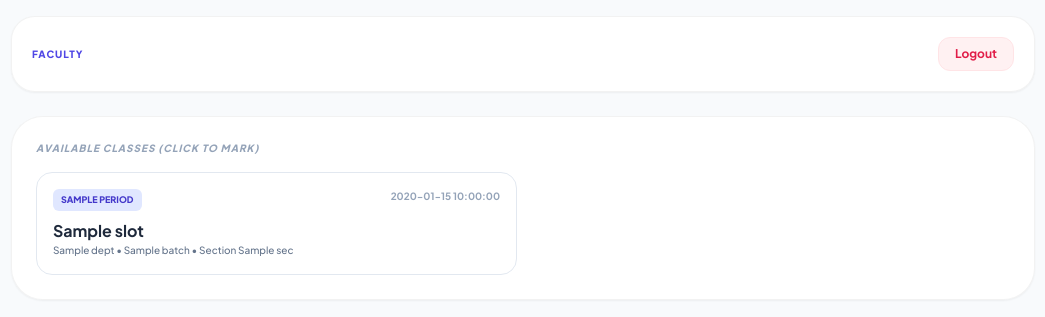
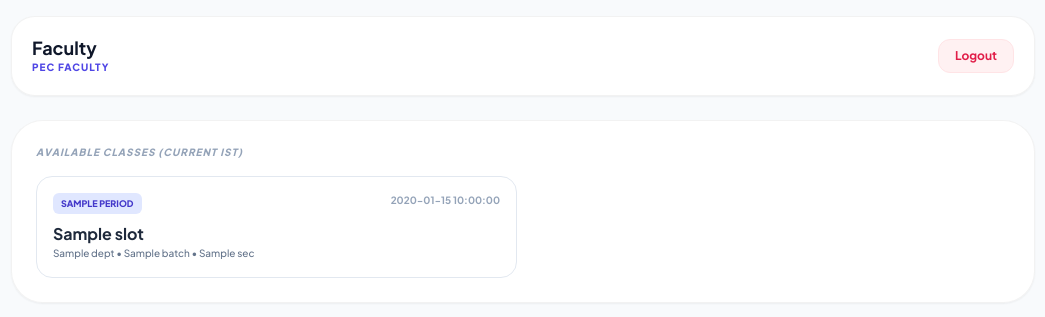
Before and after one commit to aathisudhan/newattendance, a Flask app: template templates/faculty_mark.html in a window 1280 px wide. Shown: the top 317 px of the page, without its empty margins (117-1162 px from the left). Run offline with Flask 3, Linux system fonts and the light colour scheme; the template is opened without the code that fills it: most values are stand-ins (such as "Sample title", 1, 10 or a date in 2020); some libraries are stand-ins or nearby versions.

Commit message:
Update faculty_mark.html

```diff
--- a/templates/faculty_mark.html
+++ b/templates/faculty_mark.html
@@ -20,14 +20,14 @@
 
         <nav class="glass-panel rounded-3xl p-5 flex justify-between items-center shadow-sm">
             <div>
-                <h1 class="text-lg font-bold text-slate-900 leading-tight">{{ session['name'] }}</h1>
-                <p class="text-[10px] font-extrabold text-indigo-600 uppercase tracking-widest">{{ session['dept'] }} Faculty</p>
+                <h1 class="text-lg font-bold text-slate-900 leading-tight">{{ session.get('name', 'Faculty') }}</h1>
+                <p class="text-[10px] font-extrabold text-indigo-600 uppercase tracking-widest">{{ session.get('dept', 'PEC') }} Faculty</p>
             </div>
             <a href="/logout" class="bg-rose-50 px-4 py-2 rounded-xl text-xs font-bold text-rose-600 border border-rose-100">Logout</a>
         </nav>
 
         <div class="glass-panel rounded-[2rem] p-6 shadow-sm">
-            <h2 class="text-[10px] font-black text-slate-400 uppercase tracking-widest mb-4 italic">Available Classes (Click to Mark)</h2>
+            <h2 class="text-[10px] font-black text-slate-400 uppercase tracking-widest mb-4 italic">Available Classes (Current IST)</h2>
             <div class="grid grid-cols-1 md:grid-cols-2 gap-3">
                 {% if slots %}
                     {% for slot in slots %}
@@ -38,18 +38,18 @@
                             <span class="text-[10px] font-bold text-slate-400">{{ slot.time }}</span>
                         </div>
                         <h3 class="font-bold text-slate-800 mt-2">{{ slot.subject }}</h3>
-                        <p class="text-[10px] font-medium text-slate-500">{{ slot.dept }} • {{ slot.batch }} • Section {{ slot.sec }}</p>
+                        <p class="text-[10px] font-medium text-slate-500">{{ slot.dept }} • {{ slot.batch }} • {{ slot.sec }}</p>
                     </button>
                     {% endfor %}
                 {% else %}
                     <div class="col-span-full py-8 text-center">
-                        <p class="text-slate-400 font-bold text-sm">No active classes found for the current time.</p>
+                        <p class="text-slate-400 font-bold text-sm">No assigned periods found for you right now.</p>
                     </div>
                 {% endif %}
             </div>
         </div>
 
-        <div id="marking-area" class="hidden space-y-4">
+        <div id="marking-area" class="hidden space-y-4 pb-20">
             <div class="glass-panel rounded-[2rem] p-6 shadow-xl border-t-4 border-indigo-600">
                 <div class="flex flex-wrap justify-between items-center gap-4 mb-6">
                     <div>
@@ -57,8 +57,8 @@
                         <p id="display-period" class="text-[10px] font-bold text-slate-400 uppercase tracking-widest"></p>
                     </div>
                     <div class="flex gap-2">
-                        <button onclick="markAll('P')" class="bg-emerald-50 text-emerald-600 border border-emerald-200 px-4 py-2 rounded-xl text-[10px] font-black uppercase hover:bg-emerald-600 hover:text-white transition-all">Mark All Present</button>
-                        <button onclick="submitAttendance()" class="bg-slate-900 text-white px-6 py-2 rounded-xl text-[10px] font-black uppercase tracking-widest shadow-lg hover:bg-indigo-600 transition-all">Save to Database</button>
+                        <button onclick="markAll('P')" class="bg-emerald-50 text-emerald-600 border border-emerald-200 px-4 py-2 rounded-xl text-[10px] font-black uppercase hover:bg-emerald-600 hover:text-white transition-all">All Present</button>
+                        <button onclick="submitAttendance()" class="bg-slate-900 text-white px-6 py-2 rounded-xl text-[10px] font-black uppercase tracking-widest shadow-lg hover:bg-indigo-600 transition-all">Submit to Cloud</button>
                     </div>
                 </div>
 
@@ -70,22 +70,19 @@
 
     <script>
         let currentClass = {};
-        let currentSubject = ""; // Global variable to store subject name
+        let currentSubject = "";
         let students = [];
 
         async function loadClass(dept, batch, sec, period, subject) {
-            // Store details for submission
             currentClass = { dept, batch, sec, period };
-            currentSubject = subject; // Store the subject clicked
+            currentSubject = subject;
 
             document.getElementById('display-period').innerText = `${period} | ${subject}`;
-            document.getElementById('display-class').innerText = `${dept} ${batch} - Section ${sec}`;
+            document.getElementById('display-class').innerText = `${dept} ${batch} - ${sec}`;
 
             const listContainer = document.getElementById('student-list');
-            listContainer.innerHTML = '<p class="text-center py-4 text-slate-400 animate-pulse">Fetching student list...</p>';
+            listContainer.innerHTML = '<div class="py-10 text-center text-slate-400 animate-pulse font-bold">Connecting to Database...</div>';
             document.getElementById('marking-area').classList.remove('hidden');
-
-            // Scroll to marking area for better mobile experience
             document.getElementById('marking-area').scrollIntoView({ behavior: 'smooth' });
 
             try {
@@ -93,11 +90,8 @@
                 const res = await fetch(url);
                 const data = await res.json();
 
-                if (!data || Object.keys(data).length === 0) {
-                    listContainer.innerHTML = `
-                        <div class="p-8 text-center bg-red-50 rounded-2xl border border-red-100">
-                            <p class="text-red-600 font-bold">No students found for Section ${sec}.</p>
-                        </div>`;
+                if (!res.ok || !data || Object.keys(data).length === 0) {
+                    listContainer.innerHTML = `<div class="p-8 text-center text-rose-500 font-bold bg-rose-50 rounded-2xl">No students found in ${dept}/${batch}/${sec}.</div>`;
                     return;
                 }
 
@@ -110,31 +104,31 @@
                 renderList();
             } catch (e) {
                 console.error("Fetch Error:", e);
-                alert("Connection error. Is the server running?");
+                alert("Failed to load students. Check server logs.");
             }
         }
 
         function renderList() {
             const container = document.getElementById('student-list');
             container.innerHTML = students.map(s => `
-                <div class="flex items-center justify-between p-3 bg-white border border-slate-100 rounded-2xl shadow-sm">
+                <div class="flex items-center justify-between p-3 bg-white border border-slate-100 rounded-2xl shadow-sm hover:shadow-md transition-shadow">
                     <div class="flex-1 min-w-0 pr-4">
                         <p class="text-[11px] font-black text-slate-800 truncate uppercase">${s.name}</p>
                         <p class="text-[9px] font-bold text-slate-400 tracking-tighter">${s.roll}</p>
                     </div>
 
                     <div class="flex bg-slate-50 p-1 rounded-xl">
-                        <button onclick="setStatus('${s.roll}', 'P')" class="status-btn px-4 py-1.5 rounded-lg text-[10px] font-black ${s.status === 'P' ? 'active-P' : 'text-slate-400'}">PRESENT</button>
-                        <button onclick="setStatus('${s.roll}', 'A')" class="status-btn px-4 py-1.5 rounded-lg text-[10px] font-black ${s.status === 'A' ? 'active-A' : 'text-slate-400'}">ABSENT</button>
-                        <button onclick="setStatus('${s.roll}', 'OD')" class="status-btn px-4 py-1.5 rounded-lg text-[10px] font-black ${s.status === 'OD' ? 'active-OD' : 'text-slate-400'}">O.D</button>
+                        <button onclick="setStatus('${s.roll}', 'P')" class="status-btn px-4 py-1.5 rounded-lg text-[10px] font-black ${s.status === 'P' ? 'active-P' : 'text-slate-400'}">P</button>
+                        <button onclick="setStatus('${s.roll}', 'A')" class="status-btn px-4 py-1.5 rounded-lg text-[10px] font-black ${s.status === 'A' ? 'active-A' : 'text-slate-400'}">A</button>
+                        <button onclick="setStatus('${s.roll}', 'OD')" class="status-btn px-4 py-1.5 rounded-lg text-[10px] font-black ${s.status === 'OD' ? 'active-OD' : 'text-slate-400'}">OD</button>
                     </div>
                 </div>
             `).join('');
         }
 
         function setStatus(roll, status) {
-            const s = students.find(x => x.roll === roll);
-            if(s) s.status = status;
+            const index = students.findIndex(x => x.roll === roll);
+            if(index !== -1) students[index].status = status;
             renderList();
         }
 
@@ -144,29 +138,28 @@
         }
 
         async function submitAttendance() {
-            if(!confirm(`Push ${currentSubject} attendance to Firebase?`)) return;
+            if(!confirm(`Confirm ${currentSubject} attendance for ${currentClass.sec}?`)) return;
 
             const records = {};
             students.forEach(s => {
                 records[s.roll] = { name: s.name, status: s.status };
             });
 
+            try {
                 const res = await fetch('/api/submit_attendance', {
                     method: 'POST',
                     headers: { 'Content-Type': 'application/json' },
-                // Sending currentClass, the subject name, and the student records
-                body: JSON.stringify({
-                    ...currentClass,
-                    subject: currentSubject,
-                    records
-                })
+                    body: JSON.stringify({ ...currentClass, subject: currentSubject, records })
                 });
 
                 if (res.ok) {
-                alert("Attendance Saved Successfully!");
+                    alert("✅ Attendance updated in Firebase!");
                     location.reload();
                 } else {
-                alert("Error saving data. Check Firebase permissions.");
+                    alert("❌ Server Error: Could not save data.");
+                }
+            } catch (e) {
+                alert("Network error. Check connection.");
             }
         }
     </script>
```
Lines whose indentation alone changed are shown as unchanged.
